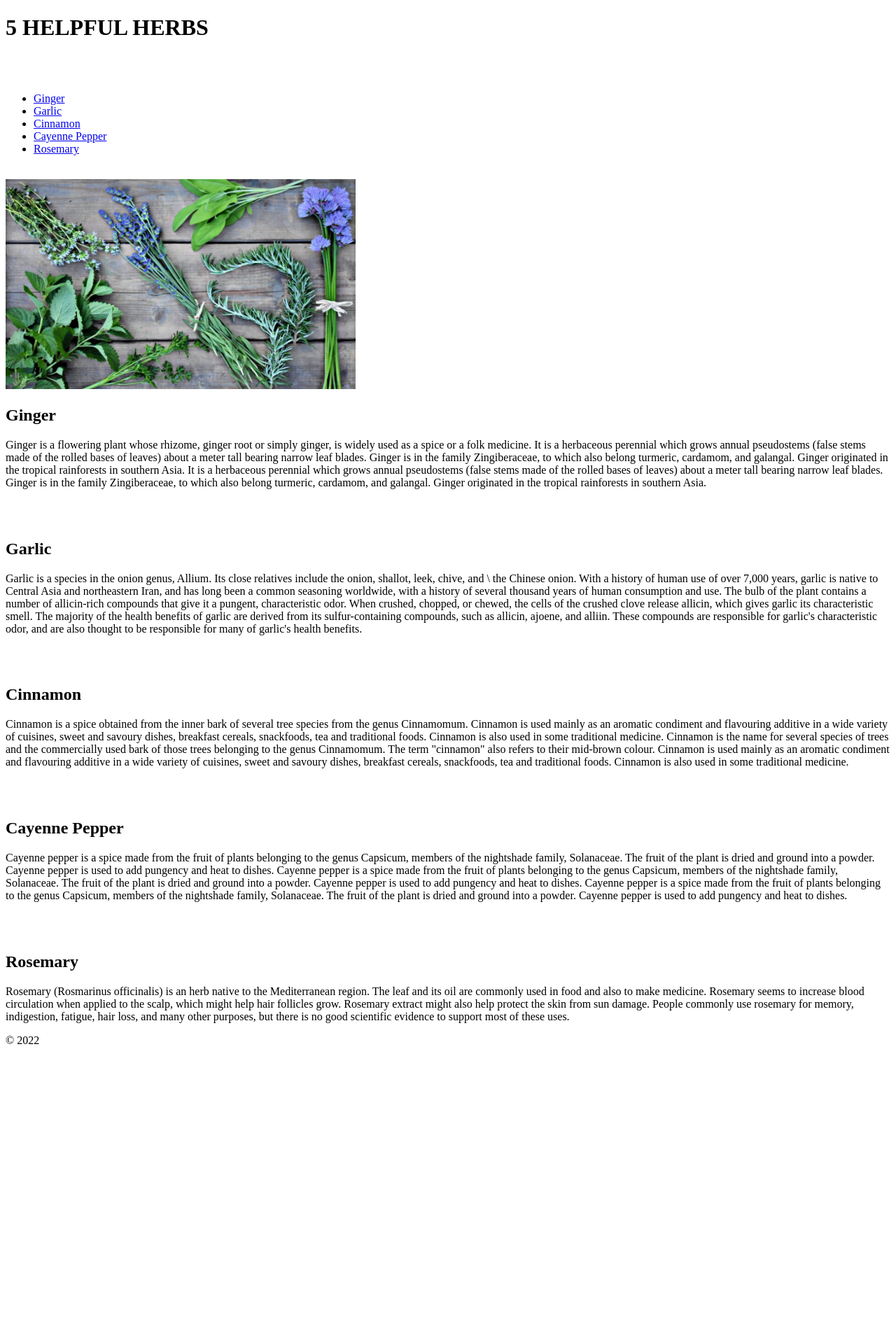
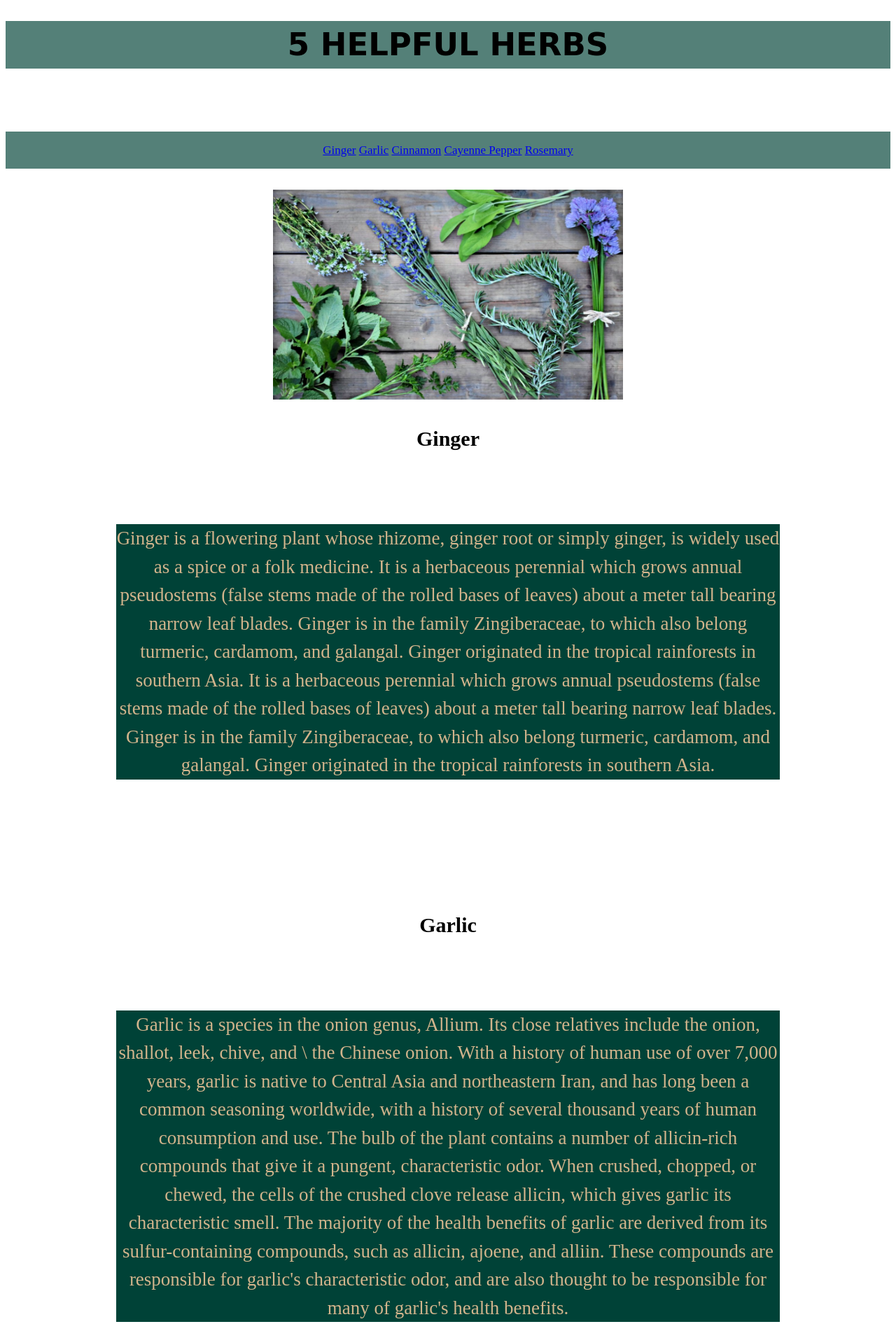
Before and after one commit to STL-LC101-Sept-22/js-assignment-4-html-me-something-YonnieHicks, a website: page index.html in a window 1280 px wide. Shown: the top 1892 px of the page at 70% size. Before the commit the page ends 1512 px from the top, so only its background shows below. Drawn offline with Linux system fonts and the light colour scheme.

Commit message:
complete

```diff
--- a/index.html
+++ b/index.html
@@ -2,22 +2,28 @@
 <html>
 
 <head>
+ <!-- link css style sheet -->
+   <link rel="stylesheet" href="styles.css">
+   <title>5 HELPFUL HERBS</title>
+
 </head>
 
 <body>
    <main>
       <!-- Write your HTML in this file! -->
-      <h1>5 HELPFUL HERBS</h1>
+
+      <h1 class= "intro">
+         5 HELPFUL HERBS</h1>
       <br>
       <br>
       <!-- Write an unordered list of five hyperlinks -->
-      <ul>
-         <li><a href="https://www.healthline.com/nutrition/11-proven-benefits-of-ginger">Ginger</a></li>
-         <li><a href="https://www.healthline.com/nutrition/11-proven-health-benefits-of-garlic">Garlic</a></li>
-         <li><a href="https://www.healthline.com/nutrition/10-proven-benefits-of-cinnamon">Cinnamon</a></li>
-         <li><a href="https://www.healthline.com/nutrition/8-benefits-of-cayenne-pepper">Cayenne Pepper</a></li>
-         <li><a href="https://www.healthline.com/health/rosemary-health-potential">Rosemary</a></li>
-      </ul>
+      <div class ="topnav ">
+         <a href="https://www.healthline.com/nutrition/11-proven-benefits-of-ginger">Ginger</a>
+         <a href="https://www.healthline.com/nutrition/11-proven-health-benefits-of-garlic">Garlic</a>
+         <a href="https://www.healthline.com/nutrition/10-proven-benefits-of-cinnamon">Cinnamon</a>
+         <a href="https://www.healthline.com/nutrition/8-benefits-of-cayenne-pepper">Cayenne Pepper</a>
+         <a href="https://www.healthline.com/health/rosemary-health-potential">Rosemary</a>
+      </div>
       <br>
       <!-- insert image -->
       <img src="images/picture.jpg" alt="herbs" width="500" height="300">
@@ -27,8 +33,11 @@
 
 
       </h2>
-      <p>
-      <article>
+
+
+
+    <article class ="article">
+
          Ginger is a flowering plant whose rhizome, ginger root or simply ginger, is widely used as a spice or a folk
          medicine. It is a herbaceous perennial which grows annual pseudostems (false stems made of the rolled bases of
          leaves) about a meter tall bearing narrow leaf blades. Ginger is in the family Zingiberaceae, to which also
@@ -40,7 +49,7 @@
          cardamom,
          and galangal. Ginger originated in the tropical rainforests in southern Asia.
       </article>
-      </p>
+
 
       <br>
       <br>
@@ -49,7 +58,7 @@
 
       </h2>
       <p>
-      <article>
+      <article class ="article">
          Garlic is a species in the onion genus, Allium. Its close relatives include the onion, shallot, leek, chive,
          and \
          the Chinese onion. With a history of human use of over 7,000 years, garlic is native to Central Asia and
@@ -68,7 +77,7 @@
 
       </h2>
       <p>
-      <article>
+      <article class ="article">
          Cinnamon is a spice obtained from the inner bark of several tree species from the genus Cinnamomum. Cinnamon
          is used mainly as an aromatic condiment and flavouring additive in a wide variety of cuisines, sweet and
          savoury
@@ -87,7 +96,7 @@
 
       </h2>
       <p>
-      <article>
+      <article class ="article">
          Cayenne pepper is a spice made from the fruit of plants belonging to the genus Capsicum, members of the
          nightshade
          family, Solanaceae. The fruit of the plant is dried and ground into a powder. Cayenne pepper is used to add
@@ -106,7 +115,7 @@
 
 
       </h2>
-      <article>
+      <article class ="article">
          <p>
             Rosemary (Rosmarinus officinalis) is an herb native to the Mediterranean region. The leaf and its oil are
             commonly used in food and also to make medicine.
@@ -118,10 +127,23 @@
       <!-- write code for an image -->
 
       </p>
-      <footer>
-         <p>&copy 2022</p>
+      <!-- create footer selector id -->
+      <br>
+
+
+  <footer id=" footer">
+         <p>
+            <a href="https://www.healthline.com/nutrition/11-proven-benefits-of-ginger">Ginger</a>
+            <a href="https://www.healthline.com/nutrition/11-proven-health-benefits-of-garlic">Garlic</a>
+            <a href="https://www.healthline.com/nutrition/10-proven-benefits-of-cinnamon">Cinnamon</a>
+            <a href="https://www.healthline.com/nutrition/8-benefits-of-cayenne-pepper">Cayenne Pepper</a>
+            <a href="https://www.healthline.com/health/rosemary-health-potential">Rosemary</a>
+
       </footer>
-   </main>
+
+ </main>
+
 </body>
 
+
 </html>
--- a/styles.css
+++ b/styles.css
@@ -1,31 +1,61 @@
 /* Write your CSS here! */
-.main{
-    background-color: rgb(128, 0, 75);
-    font-family: 'Open Sans', sans-serif;
-    font-size: 16px;
-    color: black;
-    margin: 15;
-    padding: 15;
+
+h1.intro {
+    font-family: Great Vibes, cursive;
+    font-size: 45px;
+    width: 100%;
+    background-color: rgba(0, 66, 55, .671);
+    text-align: center;
+}
+
+/* create css selector element */
+
+
+body {
+
+    font-size: 20px;
+    line-height: 1.5;
+    text-align: center;
+}
+
+.topnav {
+    color: tan;
+    background-color: rgba(0, 66, 55, 0.671);
+    text-align: center;
+    padding: 14px 16px;
+    font-size: 17px
+}
+
+.article {
+    width: 75%;
+    margin: 100px auto;
+    font-size: 27px;
+    color: tan;
+    outline-color: black;
+    background-color: rgba(0, 66, 55);
+
+
+
+
 }
 
 /* create an element to style */
-h1{
-    color: black;
-    font-size: 20px;
-    font-family: 'Open Sans', sans-serif;
-}
+
 
 /* create an class to style */
-p{
-    color: black;
-    font-size: 16px;
-    font-family: 'Open Sans', sans-serif;
-}
+
 
 /* create an id to style */
-#footer{
-    color: black;
-    font-size: 16px;
-    font-family: 'Open Sans', sans-serif;
-    position: center;
+
+#footer {
+
+    position: fixed;
+
+    text-align: center;
+    width: 75%;
+    margin: 100px auto;
+    font-size: 27px;
+    color: tan;
+    outline-color: black;
+    background-color: rgba(0, 66, 55);
 }
```
